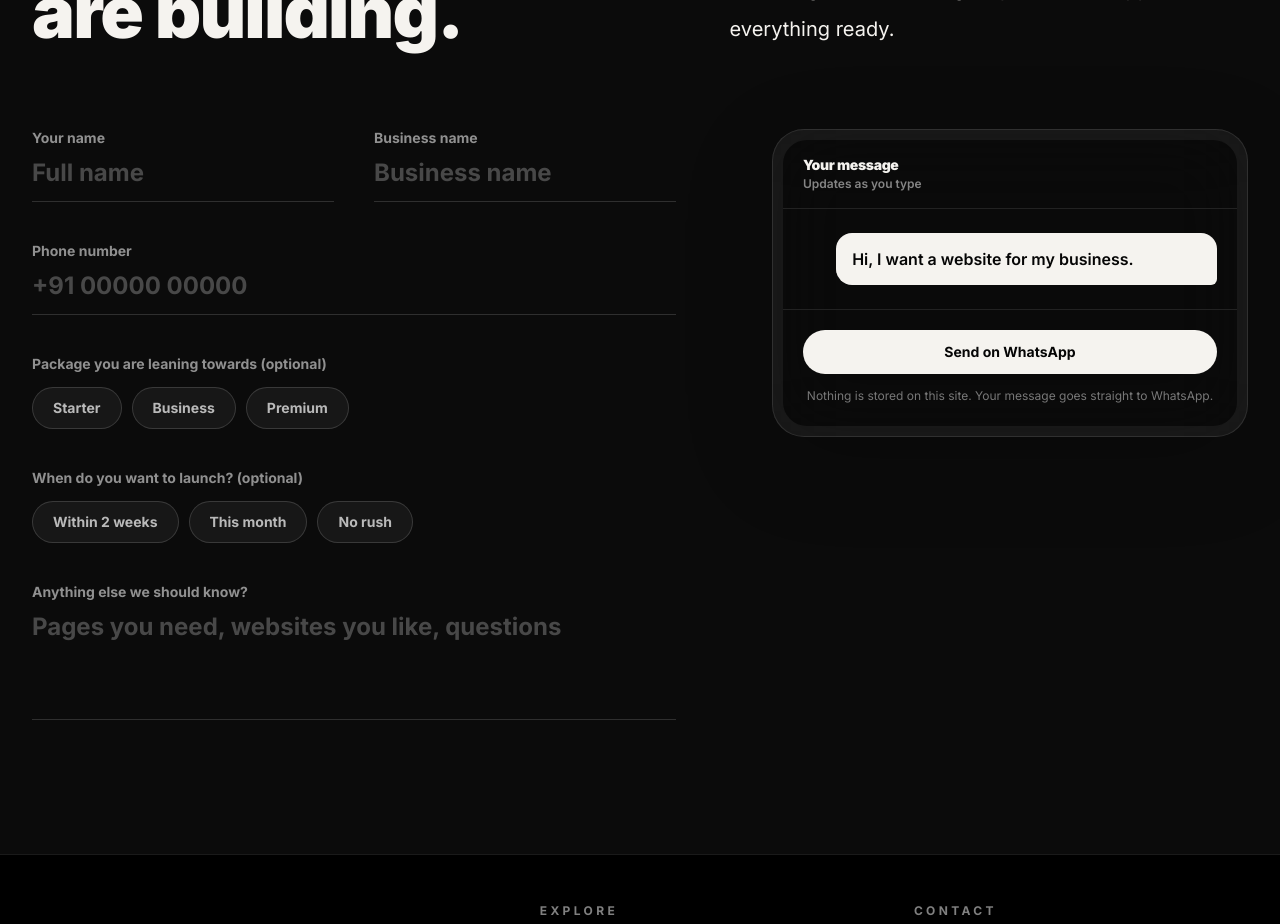
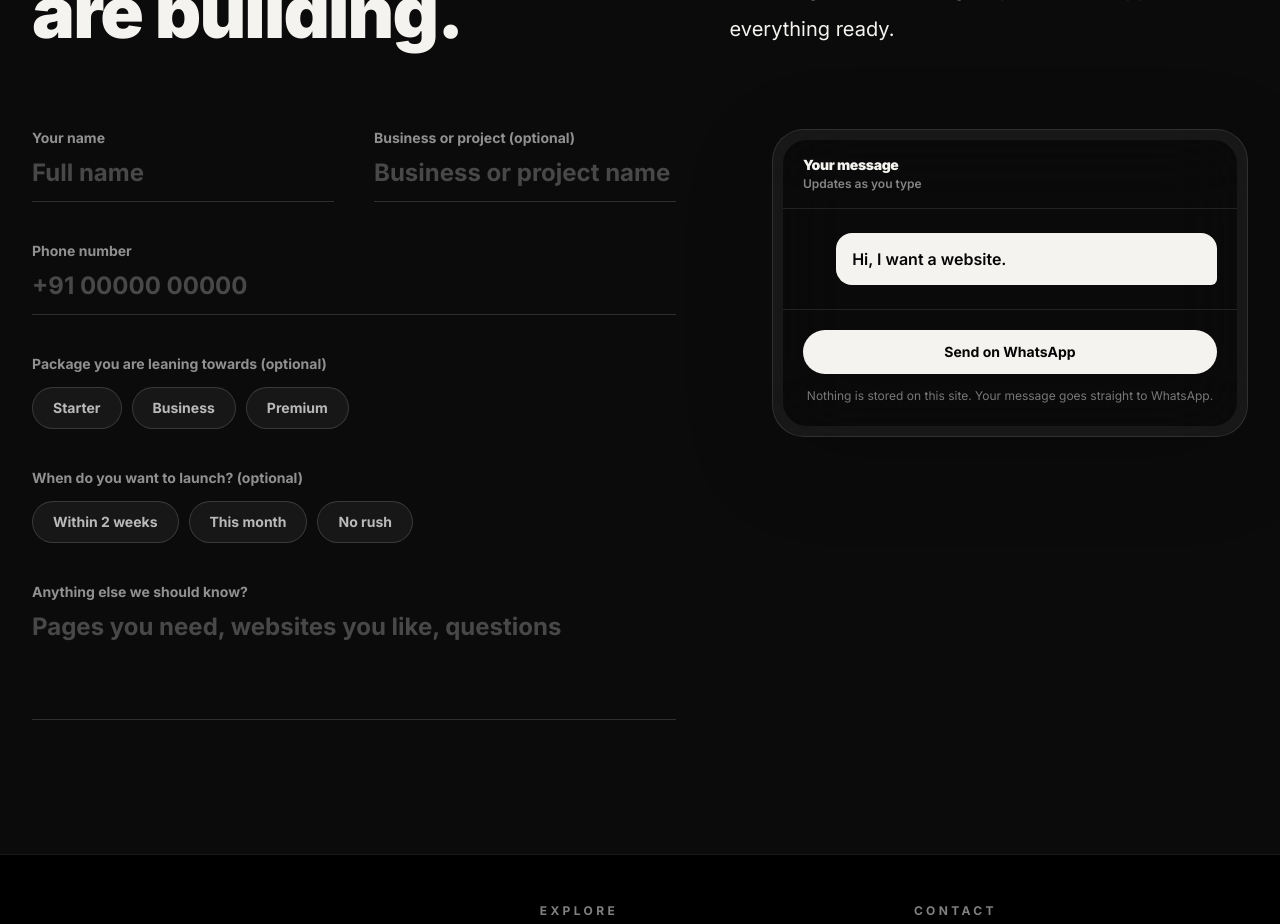
Before and after one commit to muhammedmuneerk/weboltrix, a React (Vite) app: page /contact in a window 1280 px wide. Shown: the part 1060-1984 px from the top of the page. Built offline with nearby package versions, Linux system fonts and the light colour scheme.

Commit message:
Contact Page < Enquiry Section | Completely Restructure and Redesign the Layout Structure while Maintaining the Same Theme Colors and Font Styles and families | Current Version :  01 ContactEnquiry.jsx  |  ContactEnquiry v1 - v8  | 'Business Name' Optional |.

```diff
--- a/src/components/ContactEnquiry.jsx
+++ b/src/components/ContactEnquiry.jsx
@@ -57,7 +57,7 @@ export default function ContactEnquiry() {
 
   // One message, used for both the live preview and the WhatsApp hand-off.
   const lines = [
-    "Hi, I want a website for my business.",
+    `Hi, I want a website${values.business.trim() ? " for my business" : ""}.`,
     values.name && `Name: ${values.name}`,
     values.business && `Business: ${values.business}`,
     values.phone && `Phone: ${values.phone}`,
@@ -106,16 +106,15 @@ export default function ContactEnquiry() {
                   className={inputClass}
                 />
               </Field>
-              <Field label="Business name" htmlFor="enquiry-business">
+              <Field label="Business or project (optional)" htmlFor="enquiry-business">
                 <input
                   id="enquiry-business"
                   name="business"
                   type="text"
                   autoComplete="organization"
-                  required
                   value={values.business}
                   onChange={set("business")}
-                  placeholder="Business name"
+                  placeholder="Business or project name"
                   className={inputClass}
                 />
               </Field>
--- a/src/components/ContactEnquiryBento.jsx
+++ b/src/components/ContactEnquiryBento.jsx
@@ -73,15 +73,15 @@ export default function ContactEnquiryBento() {
   const set = (key) => (event) => setV((s) => ({ ...s, [key]: event.target.value }));
   const choose = (key) => (next) => setV((s) => ({ ...s, [key]: next }));
 
-  const required = [v.name.trim(), v.business.trim(), v.phone.trim()];
+  const required = [v.name.trim(), v.phone.trim()];
   const done = required.filter(Boolean).length;
 
   const handleSubmit = (event) => {
     event.preventDefault();
     const message = [
-      "Hi, I want a website for my business.",
+      `Hi, I want a website${v.business.trim() ? " for my business" : ""}.`,
       `Name: ${v.name.trim()}`,
-      `Business: ${v.business.trim()}`,
+      v.business.trim() && `Business: ${v.business.trim()}`,
       `Phone: ${v.phone.trim()}`,
       v.pack && `Package: ${v.pack}`,
       v.timeline && `Launch: ${v.timeline}`,
@@ -100,7 +100,7 @@ export default function ContactEnquiryBento() {
           layout="split"
           eyebrow="Enquiry"
           title="Build your enquiry, piece by piece."
-          text="Six small pieces, and only three are required. Each one lights up as you fill it in, then everything goes to WhatsApp in one tap."
+          text="Six small pieces, and only two are required. Each one lights up as you fill it in, then everything goes to WhatsApp in one tap."
         />
 
         <form onSubmit={handleSubmit} className="mt-14 grid gap-4 lg:mt-20 lg:grid-cols-12">
@@ -108,8 +108,8 @@ export default function ContactEnquiryBento() {
             <input id="bento-name" type="text" autoComplete="name" required value={v.name} onChange={set("name")} placeholder="Full name" className={inputClass} />
           </Tile>
 
-          <Tile label="Business name" htmlFor="bento-business" filled={Boolean(v.business.trim())} className="lg:col-span-7">
-            <input id="bento-business" type="text" autoComplete="organization" required value={v.business} onChange={set("business")} placeholder="Business name" className={inputClass} />
+          <Tile label="Business or project" htmlFor="bento-business" optional filled={Boolean(v.business.trim())} className="lg:col-span-7">
+            <input id="bento-business" type="text" autoComplete="organization" value={v.business} onChange={set("business")} placeholder="Business or project name" className={inputClass} />
           </Tile>
 
           <Tile label="Phone" htmlFor="bento-phone" filled={Boolean(v.phone.trim())} className="lg:col-span-5">
@@ -137,7 +137,7 @@ export default function ContactEnquiryBento() {
           {/* Send tile */}
           <div className="flex flex-col justify-between gap-8 rounded-[2rem] border border-bone bg-bone p-6 text-ink shadow-glow sm:p-7 lg:col-span-5">
             <div>
-              <div className="grid grid-cols-3 gap-2" aria-hidden="true">
+              <div className="grid grid-cols-2 gap-2" aria-hidden="true">
                 {required.map((value, index) => (
                   <span
                     key={index}
@@ -148,10 +148,10 @@ export default function ContactEnquiryBento() {
                 ))}
               </div>
               <p className="mt-5 text-3xl font-black leading-[1.05] tracking-tight">
-                {done === 3 ? "All set. Send it over." : "Ready when you are."}
+                {done === 2 ? "All set. Send it over." : "Ready when you are."}
               </p>
               <p className="mt-3 text-sm font-semibold leading-6 text-black/55" aria-live="polite">
-                {done} of 3 required details added. Nothing is stored on this site.
+                {done} of 2 required details added. Nothing is stored on this site.
               </p>
             </div>
             <button type="submit" className="premium-button bg-ink text-bone hover:-translate-y-0.5 hover:bg-neutral-800 w-full">
--- a/src/components/ContactEnquiryBrief.jsx
+++ b/src/components/ContactEnquiryBrief.jsx
@@ -22,13 +22,13 @@ const css = `
 
 const lineClass = (filled) => (filled ? "border-bone/70" : "border-white/20");
 
-function Blank({ label, value, onChange, placeholder, type = "text", autoComplete }) {
+function Blank({ label, value, onChange, placeholder, type = "text", autoComplete, required = true }) {
   return (
     <input
       type={type}
       aria-label={label}
       autoComplete={autoComplete}
-      required
+      required={required}
       value={value}
       onChange={onChange}
       placeholder={placeholder}
@@ -70,9 +70,9 @@ export default function ContactEnquiryBrief() {
   const handleSubmit = (event) => {
     event.preventDefault();
     const message = [
-      "Hi, I want a website for my business.",
+      `Hi, I want a website${v.business.trim() ? " for my business" : ""}.`,
       `Name: ${v.name.trim()}`,
-      `Business: ${v.business.trim()}`,
+      v.business.trim() && `Business: ${v.business.trim()}`,
       `Phone: ${v.phone.trim()}`,
       v.pack && `Package: ${v.pack}`,
       v.timeline && `Launch: ${v.timeline}`,
@@ -100,7 +100,7 @@ export default function ContactEnquiryBrief() {
             Hi, I&rsquo;m{" "}
             <Blank label="Your name" value={v.name} onChange={set("name")} placeholder="your name" autoComplete="name" />{" "}
             from{" "}
-            <Blank label="Business name" value={v.business} onChange={set("business")} placeholder="your business" autoComplete="organization" />
+            <Blank label="Business name" value={v.business} onChange={set("business")} placeholder="your business or project" autoComplete="organization" required={false} />
             . As for the package, I&rsquo;m{" "}
             <Pick label="Package" value={v.pack} onChange={set("pack")} options={PACKAGE_OPTIONS} />. I&rsquo;d like to
             launch{" "}
--- a/src/components/ContactEnquiryCompose.jsx
+++ b/src/components/ContactEnquiryCompose.jsx
@@ -52,9 +52,9 @@ export default function ContactEnquiryCompose() {
 
   const buildMessage = () =>
     [
-      "Hi, I want a website for my business.",
+      `Hi, I want a website${v.business.trim() ? " for my business" : ""}.`,
       `Name: ${v.name.trim()}`,
-      `Business: ${v.business.trim()}`,
+      v.business.trim() && `Business: ${v.business.trim()}`,
       `Phone: ${v.phone.trim()}`,
       v.pack && `Package: ${v.pack}`,
       v.timeline && `Launch: ${v.timeline}`,
@@ -131,7 +131,7 @@ export default function ContactEnquiryCompose() {
               <input id="compose-name" type="text" autoComplete="name" required value={v.name} onChange={set("name")} placeholder="Your full name" className={rowInput} />
             </Row>
             <Row label="Business" htmlFor="compose-business">
-              <input id="compose-business" type="text" autoComplete="organization" required value={v.business} onChange={set("business")} placeholder="Your business name" className={rowInput} />
+              <input id="compose-business" type="text" autoComplete="organization" value={v.business} onChange={set("business")} placeholder="Your business or project (optional)" className={rowInput} />
             </Row>
             <Row label="Phone" htmlFor="compose-phone">
               <input id="compose-phone" type="tel" autoComplete="tel" required value={v.phone} onChange={set("phone")} placeholder="+91 00000 00000" className={rowInput} />
--- a/src/components/ContactEnquiryFlow.jsx
+++ b/src/components/ContactEnquiryFlow.jsx
@@ -6,7 +6,7 @@ const PACKAGES = services.map((service) => service.name);
 const TIMELINES = ["Within 2 weeks", "This month", "No rush"];
 
 const STEPS = [
-  { label: "About you", title: "Who are we talking to?", hint: "Your name and your business." },
+  { label: "About you", title: "Who are we talking to?", hint: "Your name, and your business or project if you have one." },
   { label: "Contact", title: "What number can we reach you on?", hint: "We will use it to get back to you." },
   { label: "Your site", title: "What are you looking for?", hint: "Both are optional. Pick what fits, or continue." },
   { label: "Details", title: "Anything else we should know?", hint: "Pages you need, websites you like, or questions. Optional." },
@@ -67,7 +67,7 @@ export default function ContactEnquiryFlow() {
   const moved = useRef(false); // only manage focus after the visitor has used the controls
 
   const isValid = (index) => {
-    if (index === 0) return Boolean(v.name.trim() && v.business.trim());
+    if (index === 0) return Boolean(v.name.trim());
     if (index === 1) return v.phone.replace(/\D/g, "").length >= 7;
     return true;
   };
@@ -84,7 +84,7 @@ export default function ContactEnquiryFlow() {
   }, [step]);
 
   const message = [
-    "Hi, I want a website for my business.",
+    `Hi, I want a website${v.business.trim() ? " for my business" : ""}.`,
     v.name && `Name: ${v.name.trim()}`,
     v.business && `Business: ${v.business.trim()}`,
     v.phone && `Phone: ${v.phone.trim()}`,
@@ -222,8 +222,8 @@ export default function ContactEnquiryFlow() {
                     <Field label="Your name" htmlFor="flow-name">
                       <input id="flow-name" type="text" autoComplete="name" value={v.name} onChange={set("name")} placeholder="Full name" className={inputClass} />
                     </Field>
-                    <Field label="Business name" htmlFor="flow-business">
-                      <input id="flow-business" type="text" autoComplete="organization" value={v.business} onChange={set("business")} placeholder="Business name" className={inputClass} />
+                    <Field label="Business or project (optional)" htmlFor="flow-business">
+                      <input id="flow-business" type="text" autoComplete="organization" value={v.business} onChange={set("business")} placeholder="Business or project name" className={inputClass} />
                     </Field>
                   </>
                 )}
--- a/src/components/ContactEnquiryPackages.jsx
+++ b/src/components/ContactEnquiryPackages.jsx
@@ -19,9 +19,9 @@ export default function ContactEnquiryPackages() {
   const handleSubmit = (event) => {
     event.preventDefault();
     const message = [
-      "Hi, I want a website for my business.",
+      `Hi, I want a website${v.business.trim() ? " for my business" : ""}.`,
       `Name: ${v.name.trim()}`,
-      `Business: ${v.business.trim()}`,
+      v.business.trim() && `Business: ${v.business.trim()}`,
       `Phone: ${v.phone.trim()}`,
       chosen && `Package: ${chosen.name}`,
       `Launch: ${TIMELINES[timeline]}`,
@@ -137,8 +137,8 @@ export default function ContactEnquiryPackages() {
                 <input className={fieldClass} type="text" name="name" autoComplete="name" required value={v.name} onChange={set("name")} />
               </label>
               <label className="grid gap-2 text-sm font-bold text-white/75">
-                Business name
-                <input className={fieldClass} type="text" name="business" autoComplete="organization" required value={v.business} onChange={set("business")} />
+                Business or project (optional)
+                <input className={fieldClass} type="text" name="business" autoComplete="organization" value={v.business} onChange={set("business")} />
               </label>
             </div>
 
--- a/src/components/ContactEnquiryPass.jsx
+++ b/src/components/ContactEnquiryPass.jsx
@@ -76,9 +76,9 @@ export default function ContactEnquiryPass() {
   const handleSubmit = (event) => {
     event.preventDefault();
     const message = [
-      "Hi, I want a website for my business.",
+      `Hi, I want a website${v.business.trim() ? " for my business" : ""}.`,
       `Name: ${v.name.trim()}`,
-      `Business: ${v.business.trim()}`,
+      v.business.trim() && `Business: ${v.business.trim()}`,
       `Phone: ${v.phone.trim()}`,
       v.pack && `Package: ${v.pack}`,
       v.timeline && `Launch: ${v.timeline}`,
@@ -129,7 +129,7 @@ export default function ContactEnquiryPass() {
                 <input id="pass-name" type="text" autoComplete="name" required value={v.name} onChange={set("name")} placeholder="Full name" className={cellInput} />
               </Cell>
               <Cell label="Business" htmlFor="pass-business" className="sm:border-l">
-                <input id="pass-business" type="text" autoComplete="organization" required value={v.business} onChange={set("business")} placeholder="Business name" className={cellInput} />
+                <input id="pass-business" type="text" autoComplete="organization" value={v.business} onChange={set("business")} placeholder="Business or project (optional)" className={cellInput} />
               </Cell>
               <Cell label="Contact" htmlFor="pass-phone">
                 <input id="pass-phone" type="tel" autoComplete="tel" required value={v.phone} onChange={set("phone")} placeholder="+91 00000 00000" className={cellInput} />
```
